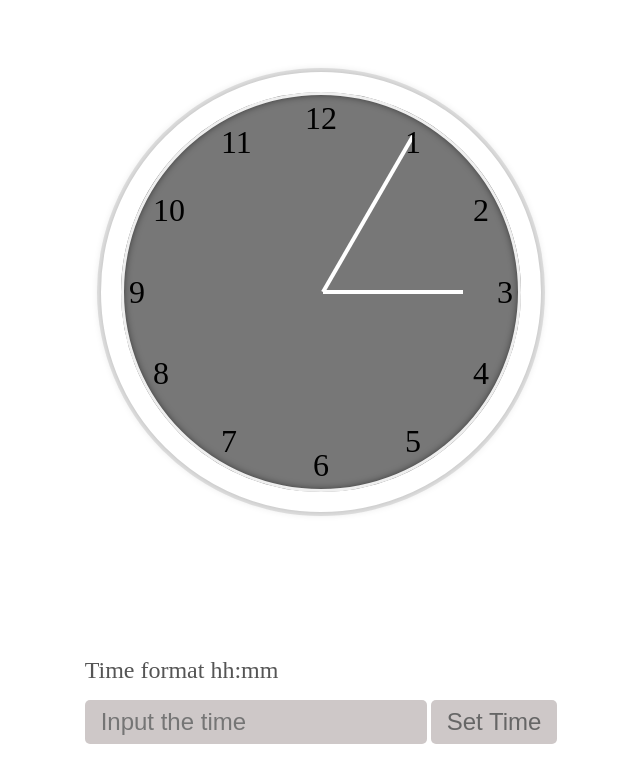
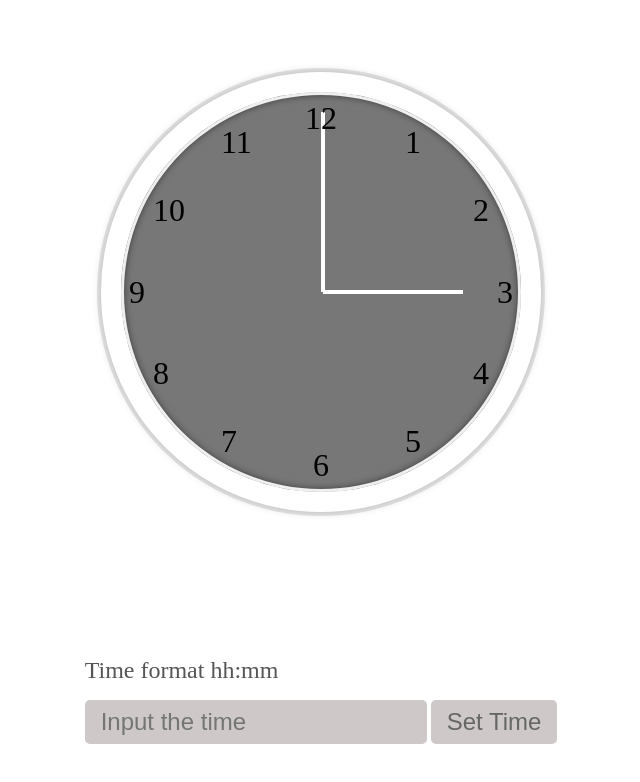
Before and after one commit to CEN-Smart/intervie-greentech, a plain HTML site: page index.html in a window 1280 px wide. Both pictures are taken after a click on the button "Set Time". Shown: the whole page, without its empty margins (319-959 px from the left). Drawn offline with Linux system fonts and the light colour scheme.

Commit message:
set default time

```diff
--- a/main.js
+++ b/main.js
@@ -14,7 +14,7 @@ function HandleClockInput() {
   const minuteDegree = minute * 6;
   hourHand.style.transform = `rotate(${hourDegree}deg)`;
   minuteHand.style.transform = `rotate(${minuteDegree}deg)`;
-  inputValue.value = "";
+  inputTimeValue.value = "";
 
 }
 
--- a/styles.css
+++ b/styles.css
@@ -36,7 +36,7 @@
   top: 5%;
   left: 50%;
   transform-origin: bottom center;
-  transform: rotate(30deg);
+  transform: rotate(0deg);
   transition: all 0.05s ease-in-out;
 }
 
```
